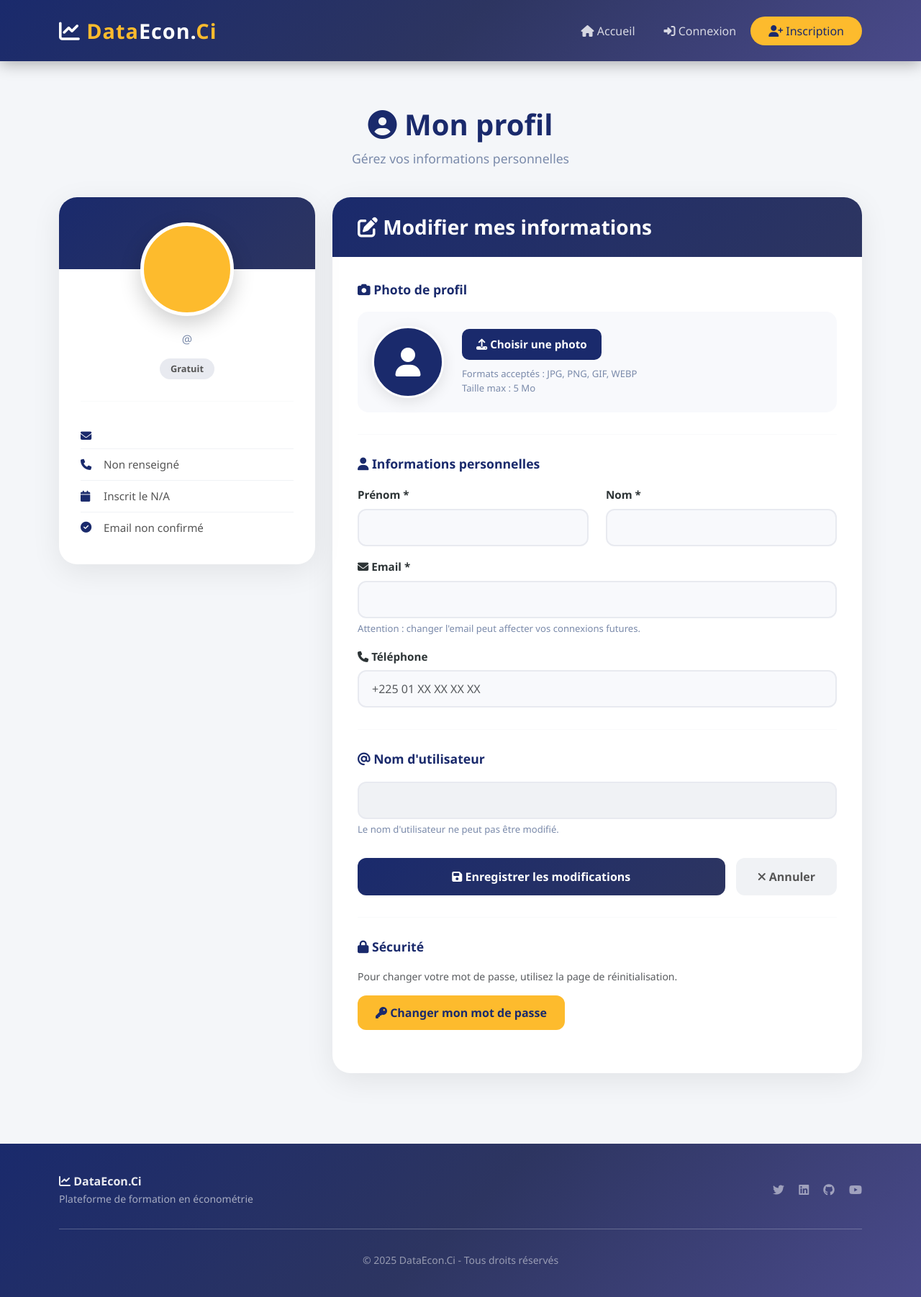
After one commit to dataeconci/dataecon, a Python web app: template app/templates/profile.html in a window 1280 px wide. The commit adds this page. Shown: the whole page at 72% size. Run offline with Jinja, Linux system fonts and the light colour scheme; the template is opened without the code that fills it, so the values that code supplies are empty.

Commit message:
Ajout page profil utilisateur avec upload de photo

```diff
--- a/app/templates/layout.html
+++ b/app/templates/layout.html
@@ -83,12 +83,12 @@
                             </a>
                             <ul class="dropdown-menu dropdown-menu-end">
                                 <li>
-                                    <a class="dropdown-item" href="#">
+                            <a class="dropdown-item" href="{{ url_for('profile') }}">
                                         <i class="fas fa-user"></i> Profil
                                     </a>
                                 </li>
                                 <li>
-                                    <a class="dropdown-item" href="#">
+                            <a class="dropdown-item" href="#">
                                         <i class="fas fa-cog"></i> Paramètres
                                     </a>
                                 </li>
--- /dev/null
+++ b/app/templates/profile.html
@@ -0,0 +1,575 @@
+{% extends "layout.html" %}
+
+{% block title %}Mon profil - DataEcon.Ci{% endblock %}
+
+{% block content %}
+<div class="profile-page">
+    <div class="container py-5">
+
+        <!-- En-tête -->
+        <div class="profile-header">
+            <h1><i class="fas fa-user-circle"></i> Mon profil</h1>
+            <p>Gérez vos informations personnelles</p>
+        </div>
+
+        <div class="row">
+            <!-- Colonne gauche : Carte utilisateur -->
+            <div class="col-lg-4 mb-4">
+                <div class="profile-card">
+                    <div class="profile-card-header">
+                        <div class="profile-avatar">
+                            {% if user.profile_picture %}
+                                <img src="{{ url_for('profile_picture') }}" alt="Photo de profil">
+                            {% else %}
+                                <div class="avatar-initials">
+                                    {{ user.first_name[0]|upper if user.first_name else user.username[0]|upper }}{{ user.last_name[0]|upper if user.last_name else '' }}
+                                </div>
+                            {% endif %}
+                        </div>
+                    </div>
+                    <div class="profile-card-body">
+                        <h3>{{ user.first_name }} {{ user.last_name }}</h3>
+                        <p class="profile-username">@{{ user.username }}</p>
+
+                        <div class="profile-badges">
+                            {% if user.is_admin %}
+                                <span class="badge-admin"><i class="fas fa-shield-alt"></i> Admin</span>
+                            {% endif %}
+                            {% if user.subscription_level == 'premium' %}
+                                <span class="badge-premium"><i class="fas fa-star"></i> Premium</span>
+                            {% elif user.subscription_level == 'premium_pro' %}
+                                <span class="badge-premium-pro"><i class="fas fa-crown"></i> Premium Pro</span>
+                            {% else %}
+                                <span class="badge-free">Gratuit</span>
+                            {% endif %}
+                        </div>
+
+                        <hr>
+
+                        <div class="profile-info-line">
+                            <i class="fas fa-envelope"></i>
+                            <span>{{ user.email }}</span>
+                        </div>
+                        <div class="profile-info-line">
+                            <i class="fas fa-phone"></i>
+                            <span>{{ user.phone or 'Non renseigné' }}</span>
+                        </div>
+                        <div class="profile-info-line">
+                            <i class="fas fa-calendar"></i>
+                            <span>Inscrit le {{ user.created_at.strftime('%d/%m/%Y') if user.created_at else 'N/A' }}</span>
+                        </div>
+                        <div class="profile-info-line">
+                            <i class="fas fa-check-circle"></i>
+                            <span>
+                                {% if user.email_confirmed %}
+                                    Email confirmé
+                                {% else %}
+                                    Email non confirmé
+                                {% endif %}
+                            </span>
+                        </div>
+                    </div>
+                </div>
+            </div>
+
+            <!-- Colonne droite : Formulaire de modification -->
+            <div class="col-lg-8">
+                <div class="profile-form-card">
+                    <div class="profile-form-header">
+                        <h3><i class="fas fa-edit"></i> Modifier mes informations</h3>
+                    </div>
+                    <div class="profile-form-body">
+                        <form method="POST" enctype="multipart/form-data">
+
+                            <!-- Photo de profil -->
+                            <div class="form-section">
+                                <h5><i class="fas fa-camera"></i> Photo de profil</h5>
+                                <div class="photo-upload-area">
+                                    <div class="photo-preview" id="photoPreview">
+                                        {% if user.profile_picture %}
+                                            <img src="{{ url_for('profile_picture') }}" alt="Aperçu">
+                                        {% else %}
+                                            <div class="preview-placeholder">
+                                                <i class="fas fa-user"></i>
+                                            </div>
+                                        {% endif %}
+                                    </div>
+                                    <div class="photo-upload-info">
+                                        <label for="profile_picture" class="btn-upload">
+                                            <i class="fas fa-upload"></i> Choisir une photo
+                                        </label>
+                                        <input type="file"
+                                               id="profile_picture"
+                                               name="profile_picture"
+                                               accept="image/*"
+                                               style="display: none;"
+                                               onchange="previewPhoto(this)">
+                                        <p class="upload-hint">
+                                            Formats acceptés : JPG, PNG, GIF, WEBP<br>
+                                            Taille max : 5 Mo
+                                        </p>
+                                    </div>
+                                </div>
+                            </div>
+
+                            <hr>
+
+                            <!-- Informations personnelles -->
+                            <div class="form-section">
+                                <h5><i class="fas fa-user"></i> Informations personnelles</h5>
+
+                                <div class="row">
+                                    <div class="col-md-6 mb-3">
+                                        <label class="form-label">Prénom *</label>
+                                        <input type="text"
+                                               class="form-control"
+                                               name="first_name"
+                                               value="{{ user.first_name or '' }}"
+                                               required>
+                                    </div>
+                                    <div class="col-md-6 mb-3">
+                                        <label class="form-label">Nom *</label>
+                                        <input type="text"
+                                               class="form-control"
+                                               name="last_name"
+                                               value="{{ user.last_name or '' }}"
+                                               required>
+                                    </div>
+                                </div>
+
+                                <div class="mb-3">
+                                    <label class="form-label">
+                                        <i class="fas fa-envelope"></i> Email *
+                                    </label>
+                                    <input type="email"
+                                           class="form-control"
+                                           name="email"
+                                           value="{{ user.email }}"
+                                           required>
+                                    <div class="form-text">
+                                        Attention : changer l'email peut affecter vos connexions futures.
+                                    </div>
+                                </div>
+
+                                <div class="mb-3">
+                                    <label class="form-label">
+                                        <i class="fas fa-phone"></i> Téléphone
+                                    </label>
+                                    <input type="tel"
+                                           class="form-control"
+                                           name="phone"
+                                           value="{{ user.phone or '' }}"
+                                           placeholder="+225 01 XX XX XX XX">
+                                </div>
+                            </div>
+
+                            <hr>
+
+                            <!-- Nom d'utilisateur (lecture seule) -->
+                            <div class="form-section">
+                                <h5><i class="fas fa-at"></i> Nom d'utilisateur</h5>
+                                <div class="mb-3">
+                                    <input type="text"
+                                           class="form-control"
+                                           value="{{ user.username }}"
+                                           disabled>
+                                    <div class="form-text">
+                                        Le nom d'utilisateur ne peut pas être modifié.
+                                    </div>
+                                </div>
+                            </div>
+
+                            <!-- Boutons d'action -->
+                            <div class="form-actions">
+                                <button type="submit" class="btn-save">
+                                    <i class="fas fa-save"></i> Enregistrer les modifications
+                                </button>
+                                <a href="{{ url_for('dashboard') }}" class="btn-cancel">
+                                    <i class="fas fa-times"></i> Annuler
+                                </a>
+                            </div>
+                        </form>
+
+                        <!-- Section changement de mot de passe -->
+                        <hr>
+                        <div class="form-section">
+                            <h5><i class="fas fa-lock"></i> Sécurité</h5>
+                            <p class="text-muted small">
+                                Pour changer votre mot de passe, utilisez la page de réinitialisation.
+                            </p>
+                            <a href="{{ url_for('reset_password_request') }}" class="btn-password">
+                                <i class="fas fa-key"></i> Changer mon mot de passe
+                            </a>
+                        </div>
+
+                    </div>
+                </div>
+            </div>
+        </div>
+    </div>
+</div>
+
+<style>
+.profile-page {
+    background: #f4f6f9;
+    min-height: 100vh;
+}
+
+.profile-header {
+    text-align: center;
+    margin-bottom: 40px;
+}
+
+.profile-header h1 {
+    color: #1a2a6c;
+    font-weight: 800;
+    font-size: 2.5rem;
+    margin-bottom: 10px;
+}
+
+.profile-header p {
+    color: #7a8aaa;
+    font-size: 1.1rem;
+}
+
+/* Carte utilisateur */
+.profile-card {
+    background: white;
+    border-radius: 25px;
+    box-shadow: 0 10px 40px rgba(0, 0, 0, 0.08);
+    overflow: hidden;
+    position: sticky;
+    top: 100px;
+}
+
+.profile-card-header {
+    background: linear-gradient(135deg, #1a2a6c 0%, #2d3561 100%);
+    padding: 40px 20px 60px;
+    text-align: center;
+    position: relative;
+}
+
+.profile-avatar {
+    width: 130px;
+    height: 130px;
+    border-radius: 50%;
+    border: 5px solid white;
+    margin: 0 auto;
+    overflow: hidden;
+    background: #fdbb2d;
+    display: flex;
+    align-items: center;
+    justify-content: center;
+    position: absolute;
+    bottom: -65px;
+    left: 50%;
+    transform: translateX(-50%);
+    box-shadow: 0 10px 30px rgba(0, 0, 0, 0.2);
+}
+
+.profile-avatar img {
+    width: 100%;
+    height: 100%;
+    object-fit: cover;
+}
+
+.avatar-initials {
+    font-size: 3rem;
+    font-weight: 800;
+    color: white;
+    letter-spacing: 3px;
+}
+
+.profile-card-body {
+    padding: 80px 30px 30px;
+    text-align: center;
+}
+
+.profile-card-body h3 {
+    color: #1a2a6c;
+    font-weight: 700;
+    margin-bottom: 5px;
+}
+
+.profile-username {
+    color: #7a8aaa;
+    margin-bottom: 15px;
+}
+
+.profile-badges {
+    display: flex;
+    justify-content: center;
+    gap: 8px;
+    flex-wrap: wrap;
+    margin-bottom: 20px;
+}
+
+.badge-admin, .badge-premium, .badge-premium-pro, .badge-free {
+    padding: 5px 15px;
+    border-radius: 20px;
+    font-size: 0.8rem;
+    font-weight: 600;
+}
+
+.badge-admin {
+    background: #dc3545;
+    color: white;
+}
+
+.badge-premium {
+    background: #ffc107;
+    color: #333;
+}
+
+.badge-premium-pro {
+    background: linear-gradient(135deg, #fdbb2d, #f7971e);
+    color: white;
+}
+
+.badge-free {
+    background: #e8eaf0;
+    color: #555;
+}
+
+.profile-info-line {
+    display: flex;
+    align-items: center;
+    gap: 12px;
+    padding: 10px 0;
+    text-align: left;
+    color: #555;
+    font-size: 0.95rem;
+    border-bottom: 1px solid #f0f2f5;
+}
+
+.profile-info-line:last-child {
+    border-bottom: none;
+}
+
+.profile-info-line i {
+    color: #1a2a6c;
+    width: 20px;
+    flex-shrink: 0;
+}
+
+/* Formulaire */
+.profile-form-card {
+    background: white;
+    border-radius: 25px;
+    box-shadow: 0 10px 40px rgba(0, 0, 0, 0.08);
+    overflow: hidden;
+}
+
+.profile-form-header {
+    background: linear-gradient(135deg, #1a2a6c 0%, #2d3561 100%);
+    color: white;
+    padding: 25px 35px;
+}
+
+.profile-form-header h3 {
+    margin: 0;
+    font-weight: 700;
+}
+
+.profile-form-body {
+    padding: 35px;
+}
+
+.form-section {
+    margin-bottom: 25px;
+}
+
+.form-section h5 {
+    color: #1a2a6c;
+    font-weight: 700;
+    margin-bottom: 20px;
+    font-size: 1.1rem;
+}
+
+.form-label {
+    font-weight: 600;
+    color: #2d3436;
+    margin-bottom: 8px;
+    font-size: 0.95rem;
+}
+
+.form-control {
+    border: 2px solid #e8eaf0;
+    border-radius: 12px;
+    padding: 12px 18px;
+    font-size: 1rem;
+    transition: all 0.3s ease;
+    background: #f8f9fc;
+}
+
+.form-control:focus {
+    border-color: #1a2a6c;
+    background: white;
+    box-shadow: 0 0 0 4px rgba(26, 42, 108, 0.1);
+    outline: none;
+}
+
+.form-control:disabled {
+    background: #f0f2f5;
+    color: #7a8aaa;
+    cursor: not-allowed;
+}
+
+.form-text {
+    font-size: 0.82rem;
+    color: #7a8aaa;
+    margin-top: 5px;
+}
+
+/* Upload photo */
+.photo-upload-area {
+    display: flex;
+    align-items: center;
+    gap: 25px;
+    padding: 20px;
+    background: #f8f9fc;
+    border-radius: 15px;
+}
+
+.photo-preview {
+    width: 100px;
+    height: 100px;
+    border-radius: 50%;
+    overflow: hidden;
+    background: #1a2a6c;
+    flex-shrink: 0;
+    border: 3px solid white;
+    box-shadow: 0 5px 20px rgba(0, 0, 0, 0.1);
+}
+
+.photo-preview img {
+    width: 100%;
+    height: 100%;
+    object-fit: cover;
+}
+
+.preview-placeholder {
+    width: 100%;
+    height: 100%;
+    display: flex;
+    align-items: center;
+    justify-content: center;
+    color: white;
+    font-size: 2.5rem;
+}
+
+.photo-upload-info {
+    flex-grow: 1;
+}
+
+.btn-upload {
+    display: inline-block;
+    background: #1a2a6c;
+    color: white;
+    padding: 10px 20px;
+    border-radius: 10px;
+    cursor: pointer;
+    font-weight: 600;
+    transition: all 0.3s;
+    font-size: 0.95rem;
+}
+
+.btn-upload:hover {
+    background: #2d3561;
+    transform: translateY(-2px);
+}
+
+.upload-hint {
+    margin: 10px 0 0;
+    font-size: 0.82rem;
+    color: #7a8aaa;
+}
+
+/* Boutons d'action */
+.form-actions {
+    display: flex;
+    gap: 15px;
+    flex-wrap: wrap;
+    margin-top: 30px;
+}
+
+.btn-save {
+    background: linear-gradient(135deg, #1a2a6c 0%, #2d3561 100%);
+    color: white;
+    border: none;
+    padding: 14px 30px;
+    border-radius: 12px;
+    font-size: 1rem;
+    font-weight: 700;
+    cursor: pointer;
+    transition: all 0.3s ease;
+    flex-grow: 1;
+}
+
+.btn-save:hover {
+    transform: translateY(-2px);
+    box-shadow: 0 15px 40px rgba(26, 42, 108, 0.4);
+}
+
+.btn-cancel {
+    background: #f0f2f5;
+    color: #555;
+    padding: 14px 30px;
+    border-radius: 12px;
+    font-size: 1rem;
+    font-weight: 600;
+    text-decoration: none;
+    transition: all 0.3s ease;
+}
+
+.btn-cancel:hover {
+    background: #e8eaf0;
+    color: #333;
+}
+
+.btn-password {
+    display: inline-block;
+    background: #fdbb2d;
+    color: #1a2a6c;
+    padding: 12px 25px;
+    border-radius: 12px;
+    font-weight: 700;
+    text-decoration: none;
+    transition: all 0.3s ease;
+}
+
+.btn-password:hover {
+    background: #f7971e;
+    transform: translateY(-2px);
+}
+
+hr {
+    border: none;
+    border-top: 1px solid #e8eaf0;
+    margin: 30px 0;
+}
+
+@media (max-width: 991px) {
+    .profile-card {
+        position: static;
+        margin-bottom: 30px;
+    }
+    .profile-form-body {
+        padding: 25px 20px;
+    }
+}
+</style>
+
+<script>
+function previewPhoto(input) {
+    if (input.files && input.files[0]) {
+        const reader = new FileReader();
+        reader.onload = function(e) {
+            const preview = document.getElementById('photoPreview');
+            preview.innerHTML = '<img src="' + e.target.result + '" alt="Aperçu">';
+        };
+        reader.readAsDataURL(input.files[0]);
+    }
+}
+</script>
+{% endblock %}
```
Also changed, not shown: app/app.py (+78 -0 lines).
